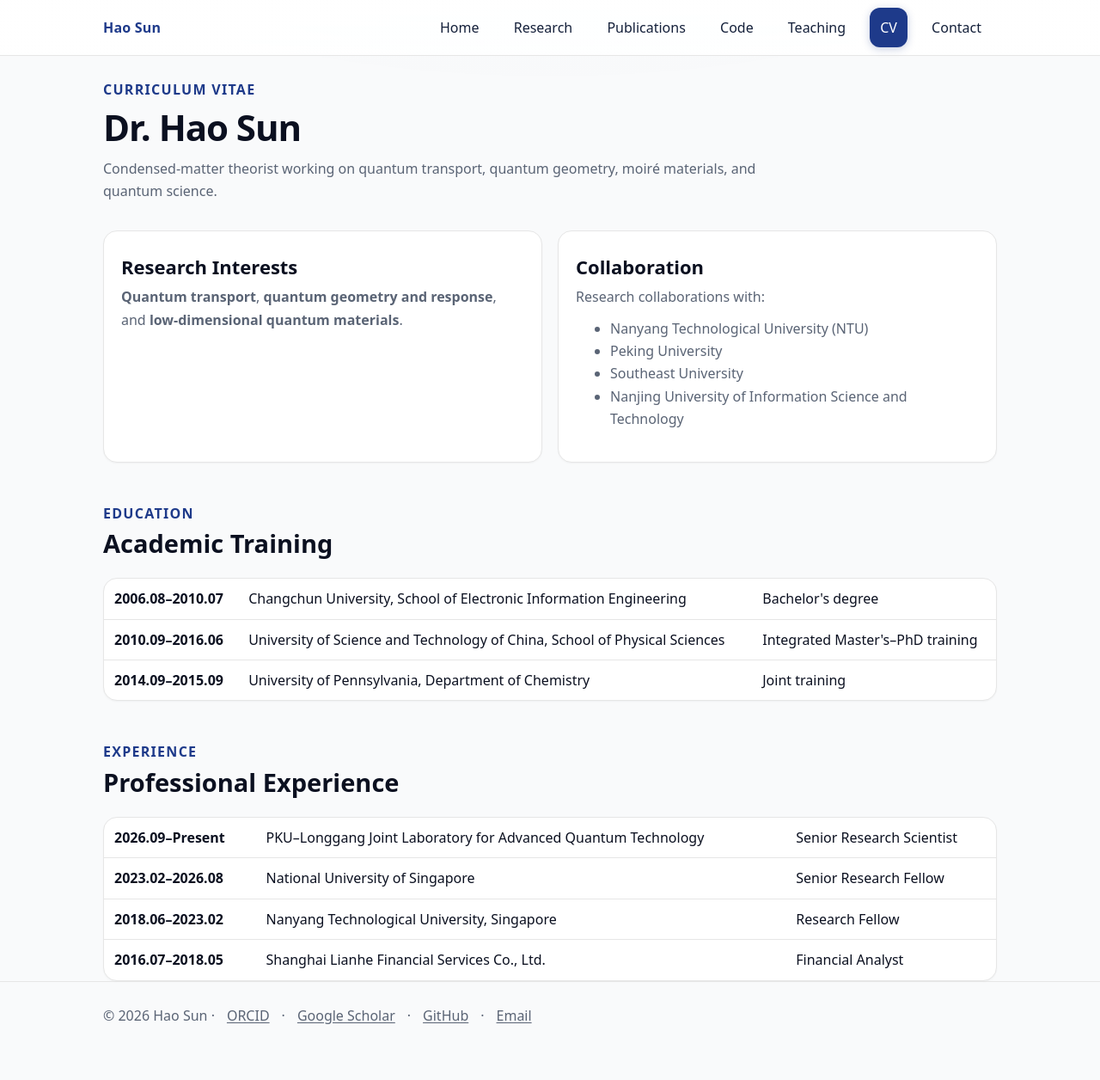
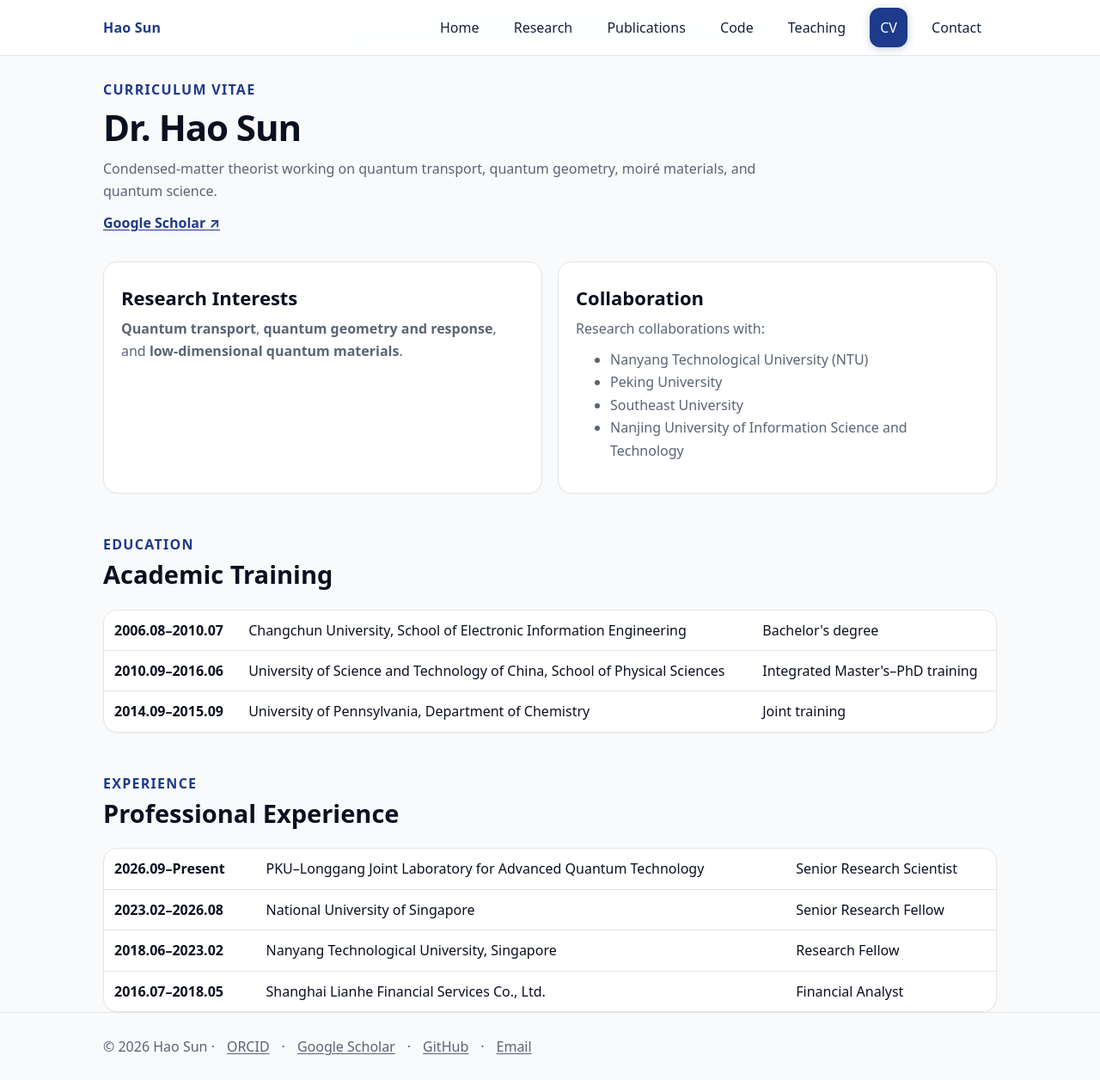
Before and after one commit to sunohao/sunohao.github.io, a Jekyll site: the page built from cv/index.md, in a window 1280 px wide and 1256 px high. Shown: the whole window at 86% size. Built offline with Jekyll 4.4.1, drawn with Linux system fonts in a browser that asks for light colours.

Commit message:
Add Google Scholar link to CV page

```diff
--- a/cv/index.md
+++ b/cv/index.md
@@ -7,6 +7,7 @@ permalink: /cv.html
   <div class="eyebrow">CURRICULUM VITAE</div>
   <h1>Dr. Hao Sun</h1>
   <p class="muted">Condensed-matter theorist working on quantum transport, quantum geometry, moiré materials, and quantum science.</p>
+  <p style="margin-top:10px;"><a href="https://scholar.google.com/citations?hl=en&user=YmrbkGIAAAAJ&view_op=list_works" target="_blank" rel="noreferrer"><strong>Google Scholar ↗</strong></a></p>
 </section>
 
 <div class="grid cols-2" style="margin-top:12px">
```
